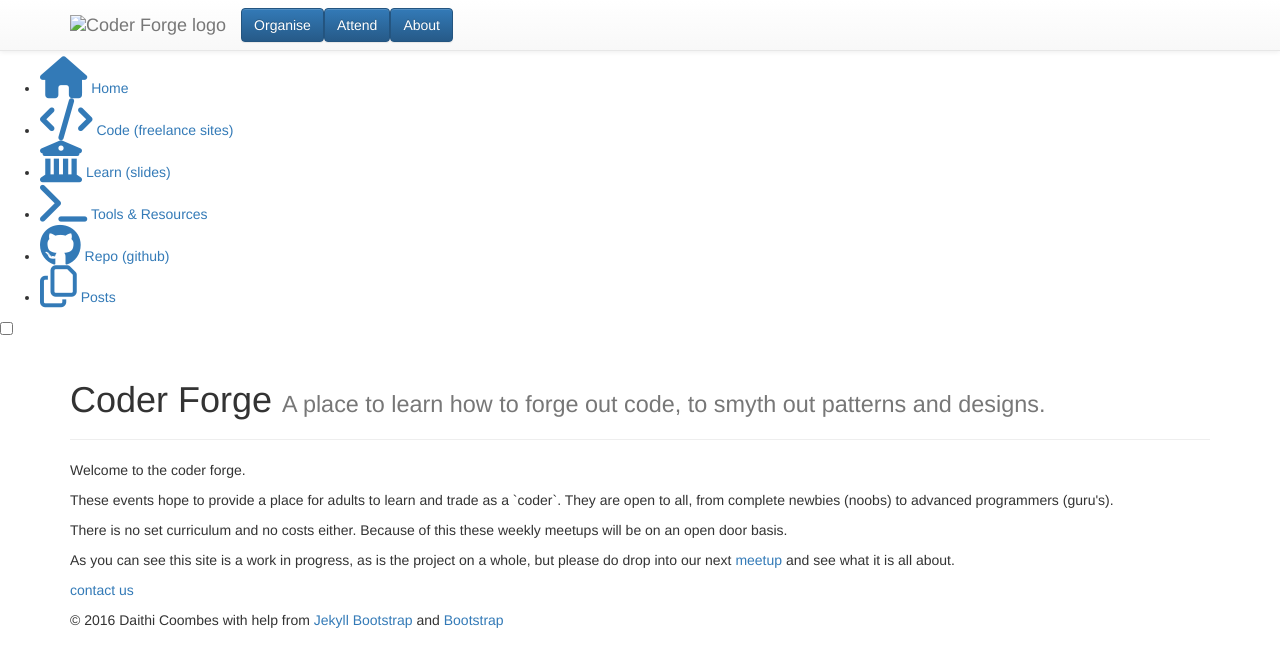
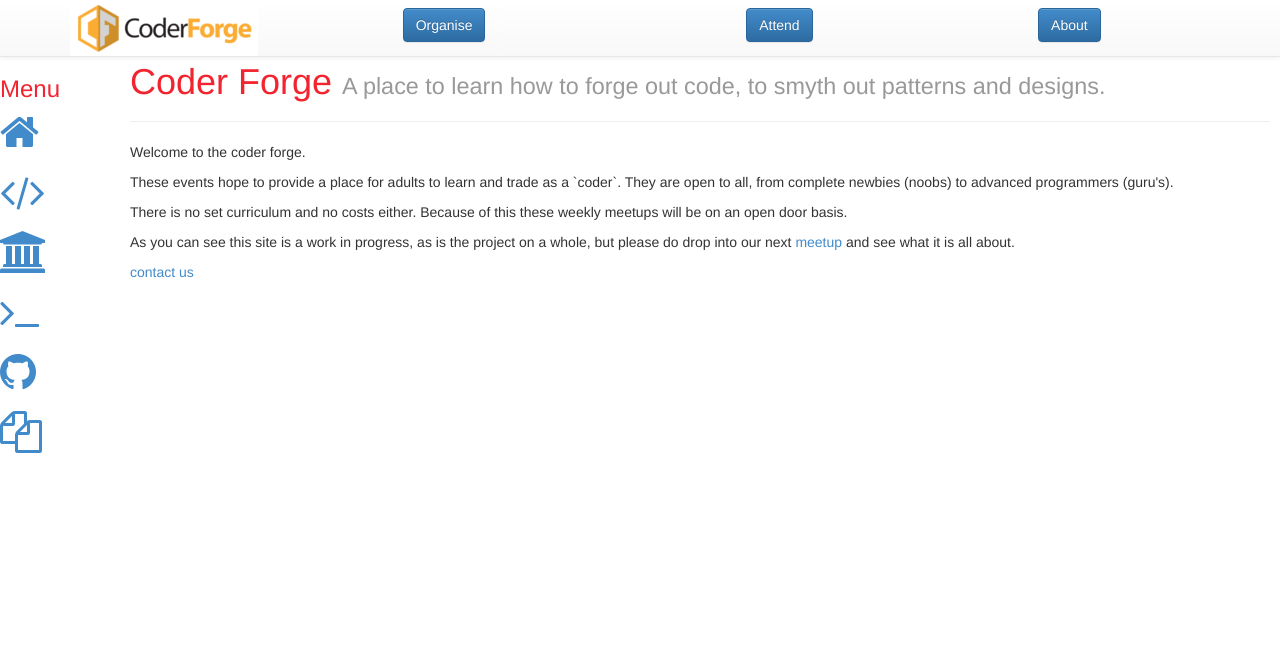
Before and after one commit to daithi-coombes/coder-forge, a Jekyll site: the page built from index.md, in a window 1280 px wide. Shown: the top 667 px of the page. Built offline with Jekyll 4.4.1, drawn with Linux system fonts in a browser that asks for light colours; nearby versions of some CDN libraries; library files that are not in the unit come from our copies.

Commit message:
fixed asset_path

```diff
--- a/_config.yml
+++ b/_config.yml
@@ -62,7 +62,7 @@
   #   http://s3.amazonaws.com/yoursite/themes/watermelon
   #   /assets
   #
-  ASSET_PATH : false
+  ASSET_PATH : assets/themes/coder-forge/
 
   # These paths are to the main pages Jekyll-Bootstrap ships with.
   # Some JB helpers refer to these paths; change them here if needed.
```
